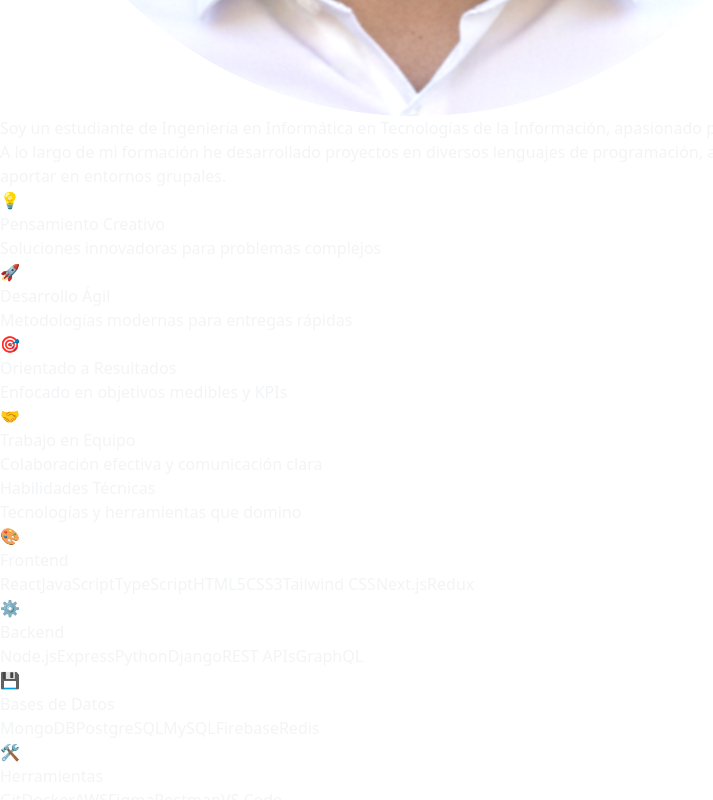
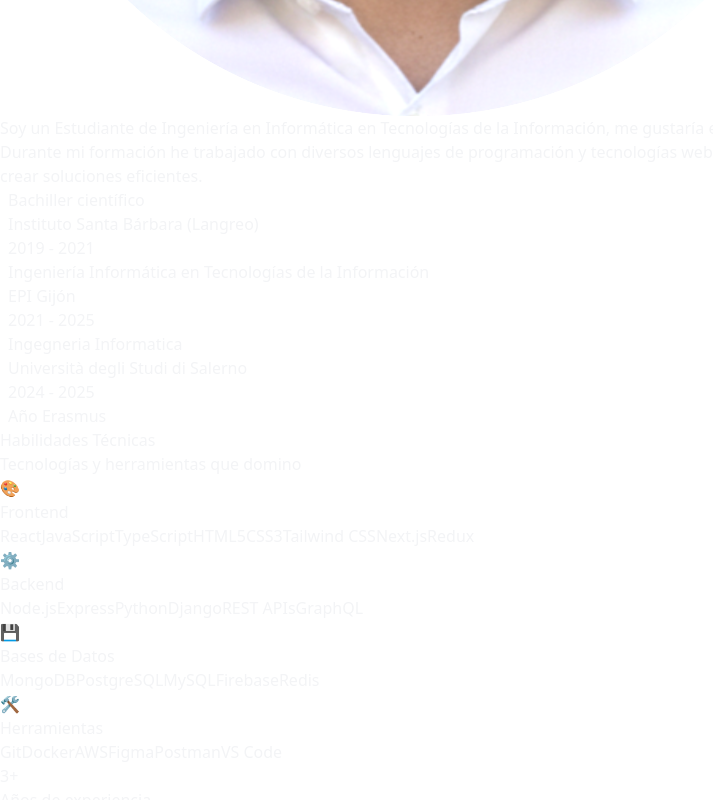
Before and after one commit to medinafdzz/Portfolio, a React (Vite) app: page / in a window 1280 px wide. Shown: the part 3689-4489 px from the top of the page, without its empty margins (0-713 px from the left). Built offline with nearby package versions, Linux system fonts and the light colour scheme.

Commit message:
Cambios en el about (trayectoria)

```diff
--- a/src/components/About.jsx
+++ b/src/components/About.jsx
@@ -2,26 +2,25 @@ import SectionTitle from './SectionTitle';
 import perfilImg from '../assets/perfil.png';
 
 function About() {
-  const features = [
+  const education = [
     {
-      icon: "💡",
-      title: "Pensamiento Creativo",
-      description: "Soluciones innovadoras para problemas complejos"
+      icon: "🎓",
+      title: "Bachiller científico",
+      center: "Instituto Santa Bárbara (Langreo)",
+      years: "2019 - 2021"
     },
     {
-      icon: "🚀",
-      title: "Desarrollo Ágil",
-      description: "Metodologías modernas para entregas rápidas"
+      icon: "💻",
+      title: "Ingeniería Informática en Tecnologías de la Información",
+      center: "EPI Gijón",
+      years: "2021 - 2025"
     },
     {
-      icon: "🎯",
-      title: "Orientado a Resultados",
-      description: "Enfocado en objetivos medibles y KPIs"
-    },
-    {
-      icon: "🤝",
-      title: "Trabajo en Equipo",
-      description: "Colaboración efectiva y comunicación clara"
+      icon: "🌍",
+      title: "Ingegneria Informatica ",
+      center: "Università degli Studi di Salerno",
+      years: "2024 - 2025",
+      note: "Año Erasmus"
     }
   ];
 
@@ -70,25 +69,33 @@ function About() {
         <div className="space-y-6">
           <div className="space-y-4">
             <p className="text-gray-300 text-lg leading-relaxed">
-              Soy un <span className="text-purple-400 font-semibold">estudiante de Ingeniería en Informática</span> en Tecnologías de la Información,
-              apasionado por crear aplicaciones web modernas y funcionales.
+              Soy un <span className="text-purple-400 font-semibold">Estudiante de Ingeniería en Informática</span> en Tecnologías de la Información,
+              me gustaría especializarme en ciberseguridad y ciberinteligencia.
             </p>
             <p className="text-gray-400 leading-relaxed">
-              A lo largo de mi formación he desarrollado proyectos en diversos lenguajes de programación, así como diseño web.
-              Soy una persona curiosa, con ganas de aprender y aportar en entornos grupales.
+              Durante mi formación he trabajado con diversos lenguajes de programación y tecnologías web,
+              siempre buscando aprender nuevas herramientas y metodologías para crear soluciones eficientes.
             </p>
           </div>
 
-          {/* Features Grid */}
-          <div className="grid grid-cols-2 gap-4 pt-4">
-            {features.map((feature, index) => (
+          {/* Lista de centros de estudio */}
+          <div className="relative flex flex-col items-start pt-4 pl-8">
+            {/* Línea vertical a la izquierda */}
+            <div className="absolute left-0 top-8 bottom-8 w-1 bg-gradient-to-b from-purple-500 via-pink-500 to-blue-400 opacity-40 z-0"></div>
+            {education.map((edu, index) => (
               <div
                 key={index}
-                className="bg-white/5 border border-white/10 rounded-xl p-4 hover:bg-purple-500/10 hover:border-purple-500/30 transition-all duration-300 group/card"
+                className="relative z-10 w-full mb-8 last:mb-0"
+                style={{ marginLeft: '0.5rem' }} // separa la tarjeta de la línea
               >
-                <div className="text-3xl mb-2 group-hover/card:scale-110 transition-transform">{feature.icon}</div>
-                <h3 className="font-semibold text-white mb-1 text-sm">{feature.title}</h3>
-                <p className="text-xs text-gray-400">{feature.description}</p>
+                <div className="bg-white/5 border border-white/10 rounded-xl p-4 flex-1 hover:bg-purple-500/10 hover:border-purple-500/30 transition-all duration-300">
+                  <h3 className="font-semibold text-white mb-1 text-base">{edu.title}</h3>
+                  <p className="text-sm text-gray-400 mb-1">{edu.center}</p>
+                  <p className="text-xs text-gray-400">{edu.years}</p>
+                  {edu.note && (
+                    <p className="text-xs text-pink-400 mt-1">{edu.note}</p>
+                  )}
+                </div>
               </div>
             ))}
           </div>
```
